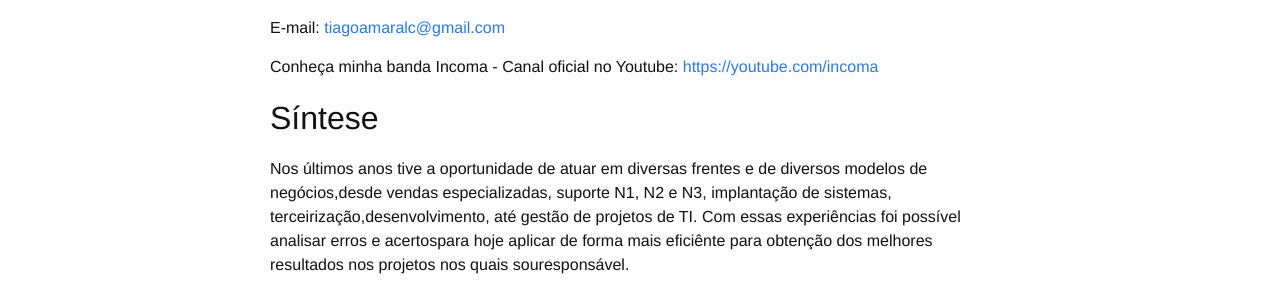
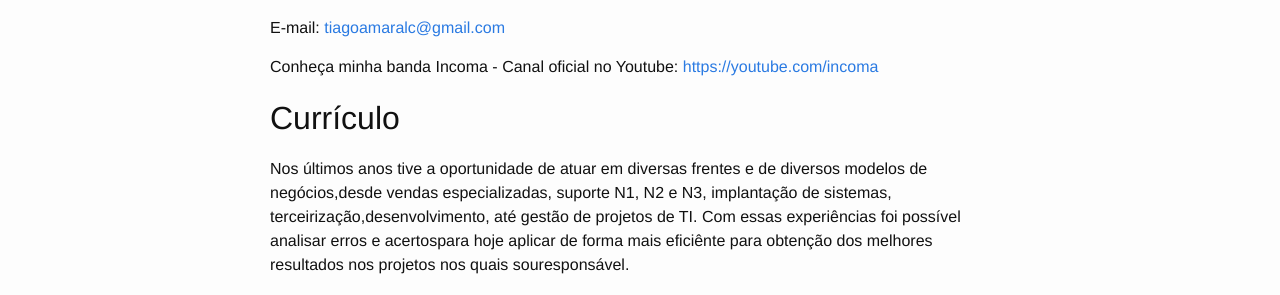
Before and after one commit to actiago/actiago.github.io, a Jekyll site: the page built from about.md, in a window 1280 px wide and 900 px high. Shown: the part 187-482 px from the top of the window. Built offline with Jekyll 4.4.1, drawn with Linux system fonts in a browser that asks for light colours.

Commit message:
Atualiza a página sobre.

```diff
--- a/about.md
+++ b/about.md
@@ -11,7 +11,7 @@ E-mail: [tiagoamaralc@gmail.com](tiagoamaralc@gmail.com)
 
 Conheça minha banda Incoma - Canal oficial no Youtube: [https://youtube.com/incoma](https://youtube.com/incoma)
 
-## Síntese
+## Currículo
 
 Nos últimos anos tive a oportunidade de atuar em diversas frentes e de diversos modelos de negócios,desde vendas especializadas, suporte N1, N2 e N3, implantação de sistemas, terceirização,desenvolvimento, até gestão de projetos de TI. Com essas experiências foi possível analisar erros e acertospara hoje aplicar de forma mais eficiênte para obtenção dos melhores resultados nos projetos nos quais souresponsável.
 
```
